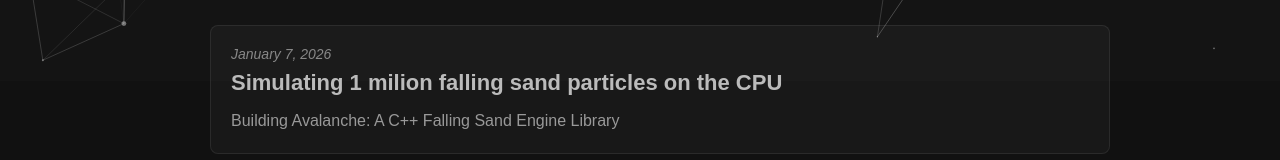
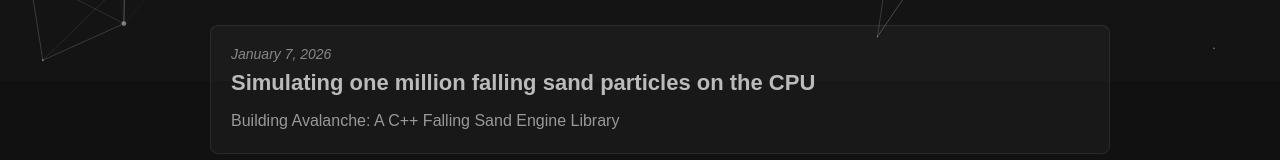
Before and after one commit to PiterGroot/portfolio-2026, a plain HTML site: page index.html in a window 1280 px wide. Shown: the part 719-879 px from the top of the page. Drawn offline with Linux system fonts and the light colour scheme.

Commit message:
Fix typo

```diff
--- a/index.html
+++ b/index.html
@@ -72,7 +72,7 @@
             <div class="blog-list">
                 <article class="blog-entry">
                     <div class="blog-date">January 7, 2026</div>
-                    <h3 class="blog-entry-title"><a href="blog/avalanche.html">Simulating 1 milion falling sand particles on the CPU</a></h3>
+                    <h3 class="blog-entry-title"><a href="blog/avalanche.html">Simulating one million falling sand particles on the CPU</a></h3>
                     <p class="blog-excerpt">Building Avalanche: A C++ Falling Sand Engine Library</p>
                 </article>
                 <article class="blog-entry">
```
